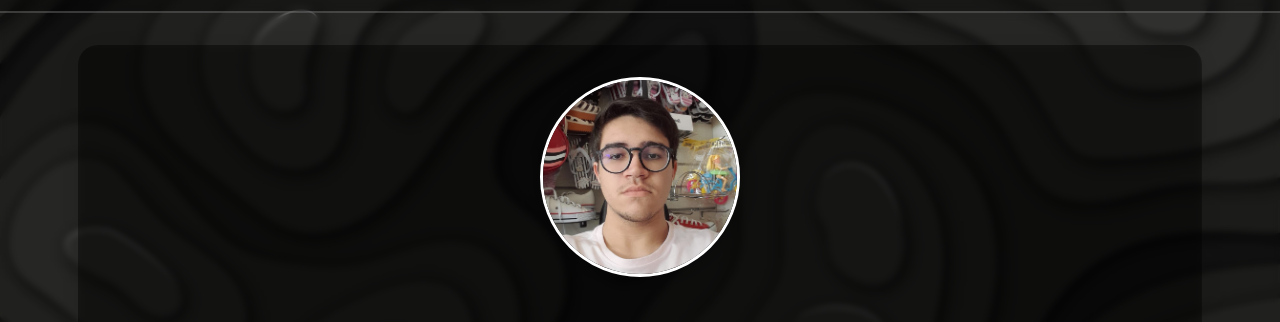
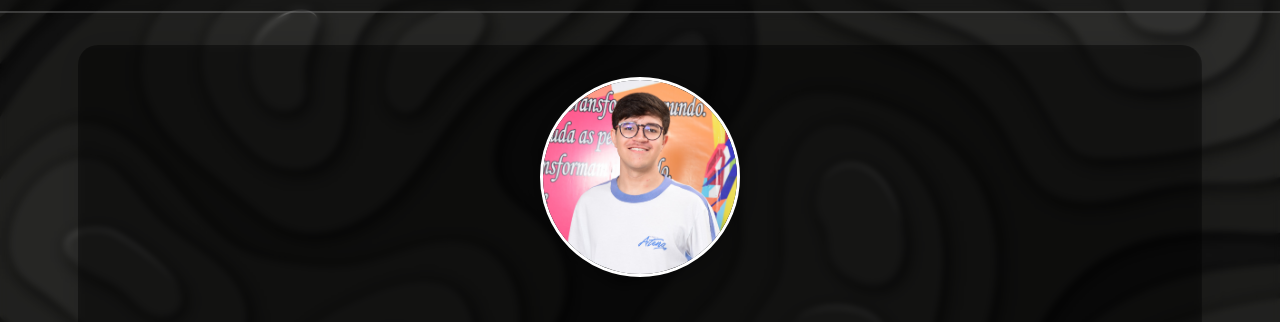
Before and after one commit to Kawhan010/wendell-portfolio, a plain HTML site: page index.html in a window 1280 px wide. Shown: the part 117-439 px from the top of the page. Drawn offline with Linux system fonts and the light colour scheme.

Commit message:
Usa foto1.jpeg como foto de perfil
Updated profile image and corrected section name.

```diff
--- a/index.html
+++ b/index.html
@@ -23,7 +23,7 @@
 
     <main id="home">
         <div class="apresentacao-flex">
-            <img src="imagens/foto.jpg" alt="Foto de perfil de Wendell Kawhan" class="foto-perfil">
+            <img src="imagens/foto1.jpeg" alt="Foto de perfil de Wendell Kawhan" class="foto-perfil">
             <div id="apre">
                 <h1>Bem vindo ao meu Portfólio</h1>
                 <p>
```
